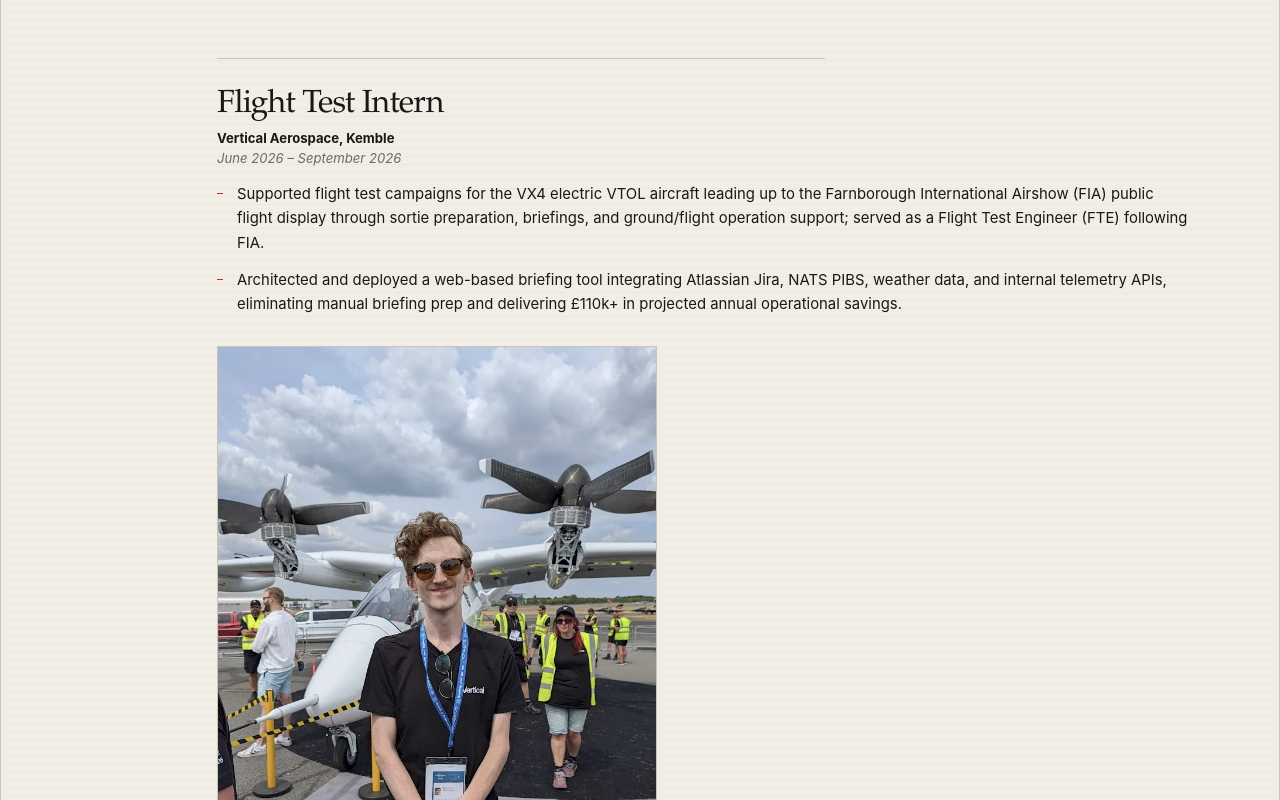
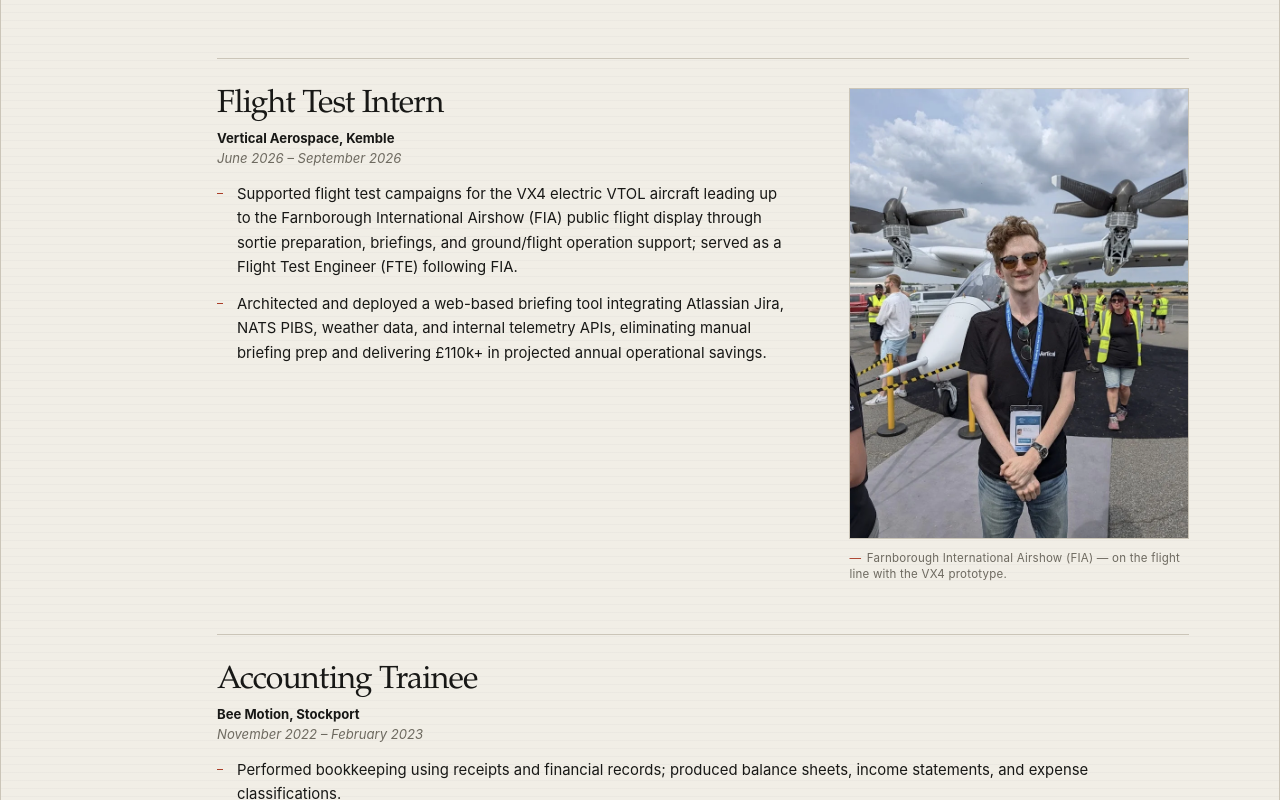
Before and after one commit to EmmDubz/MatthewMinnisSite, a React (Vite) app: page / in a window 1280 px wide. Shown: the part 1140-1940 px from the top of the page. Built offline with nearby package versions, Linux system fonts and the light colour scheme.

Commit message:
Layout FT intern entry with text on left and photo on right

```diff
--- a/src/components/MarkdownContent.tsx
+++ b/src/components/MarkdownContent.tsx
@@ -7,8 +7,45 @@ type MarkdownContentProps = {
   className?: string
 }
 
+const IMAGE_REGEX = /!\[([^\]]*)\]\(([^"'\s]+)(?:\s+["']([^"']*)["'])?\)/
+
 export function MarkdownContent({ children, className = '' }: MarkdownContentProps) {
   const visibleContent = children.replace(/<!--[\s\S]*?-->/g, '').trim()
+
+  if (className.includes('timeline-content')) {
+    const [header, ...items] = visibleContent.split(/(?=^###\s)/m)
+
+    return (
+      <div className={`prose-content ${className}`.trim()}>
+        {header && <ReactMarkdown remarkPlugins={[remarkGfm]}>{header}</ReactMarkdown>}
+        {items.map((item, index) => {
+          const match = item.match(IMAGE_REGEX)
+          if (match) {
+            const [, alt, src, title] = match
+            const textContent = item.replace(IMAGE_REGEX, '').trim()
+
+            return (
+              <div key={index} className="timeline-item timeline-item-split">
+                <div className="timeline-item-body">
+                  <ReactMarkdown remarkPlugins={[remarkGfm]}>{textContent}</ReactMarkdown>
+                </div>
+                <figure className="timeline-figure">
+                  <img src={src} alt={alt ?? ''} loading="lazy" />
+                  {title && <figcaption>{title}</figcaption>}
+                </figure>
+              </div>
+            )
+          }
+
+          return (
+            <div key={index} className="timeline-item">
+              <ReactMarkdown remarkPlugins={[remarkGfm]}>{item}</ReactMarkdown>
+            </div>
+          )
+        })}
+      </div>
+    )
+  }
 
   return (
     <div className={`prose-content ${className}`.trim()}>
--- a/src/index.css
+++ b/src/index.css
@@ -381,16 +381,35 @@ svg {
   margin-bottom: clamp(3rem, 6vw, 5rem);
 }
 
+.timeline-item {
+  position: relative;
+  margin: 3.2rem 0 0;
+  padding-top: 1.8rem;
+  border-top: 1px solid var(--line);
+}
+
+.timeline-item h3,
 .timeline-content h3 {
   max-width: 38rem;
-  margin: 3.2rem 0 0.35rem;
-  padding-top: 1.8rem;
-  border-top: 1px solid var(--line);
+  margin: 0 0 0.35rem;
+  padding-top: 0;
+  border-top: none;
   font-family: var(--serif);
   font-size: clamp(1.5rem, 2.5vw, 2.25rem);
   font-weight: 400;
   line-height: 1.12;
   letter-spacing: -0.025em;
+}
+
+.timeline-item-split {
+  display: grid;
+  grid-template-columns: minmax(0, 1fr) minmax(260px, 340px);
+  gap: clamp(2rem, 5vw, 4.5rem);
+  align-items: start;
+}
+
+.timeline-item-body {
+  min-width: 0;
 }
 
 .timeline-content h3 + p,
@@ -412,6 +431,7 @@ svg {
   margin-top: 1.15rem;
 }
 
+.timeline-content p,
 .timeline-content > p {
   margin: 0.1rem 0;
   color: var(--muted);
@@ -419,6 +439,7 @@ svg {
   line-height: 1.5;
 }
 
+.timeline-content p strong,
 .timeline-content > p strong {
   color: var(--ink);
 }
@@ -449,8 +470,9 @@ svg {
 }
 
 .timeline-figure {
-  max-width: 440px;
-  margin: 1.85rem 0 2.5rem;
+  width: 100%;
+  max-width: 340px;
+  margin: 0;
 }
 
 .timeline-figure img {
@@ -1084,7 +1106,22 @@ svg {
 
   .timeline-content h3 {
     max-width: 100%;
-    margin-top: 3rem;
+    margin-top: 0;
+  }
+
+  .timeline-item {
+    margin-top: 2.5rem;
+    padding-top: 1.5rem;
+  }
+
+  .timeline-item-split {
+    grid-template-columns: 1fr;
+    gap: 1.5rem;
+  }
+
+  .timeline-item-split .timeline-figure {
+    max-width: 360px;
+    margin-top: 0.5rem;
   }
 
   .timeline-content h3 + p,
@@ -1309,6 +1346,7 @@ svg {
     color: #ece9e0;
   }
 
+  .timeline-content p,
   .timeline-content > p,
   .cv-content p {
     color: var(--muted);
```
